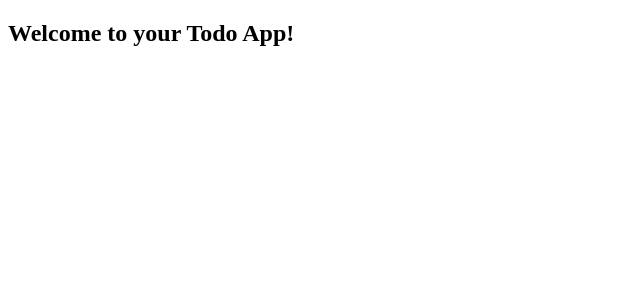
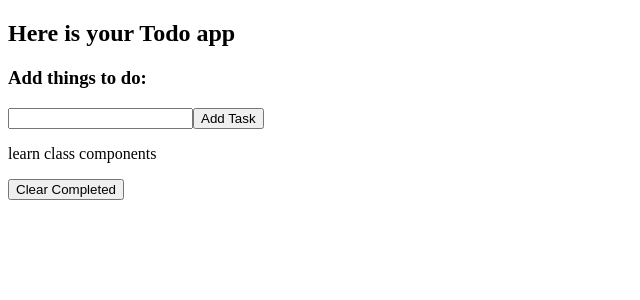
Before and after one commit to bloominstituteoftechnology/web-module-project-class-components, a React (Create React App) app: page / in a window 1280 px wide. Shown: the top 300 px of the page, without its empty margins (0-640 px from the left). Built offline with nearby package versions, Linux system fonts and the light colour scheme; the HTML template or start-up script is replaced by a standard one.

Commit message:
finished sorry

```diff
--- a/src/App.js
+++ b/src/App.js
@@ -1,5 +1,15 @@
 import React from 'react';
+import Todo from "./components/Todo";
+import TodoForm from "./components/TodoForm";
+import TodoList from "./components/TodoList";
 
+const todo = [
+  {
+    task: "learn class components",
+    id: 123,
+    completed: false,
+  }
+];
 class App extends React.Component {
   // you will need a place to store your state in this component.
   // design `App` to be the parent component of your application.
@@ -11,6 +21,62 @@ class App extends React.Component {
       </div>
     );
   }
+
+  constructor() {
+    super();
+    this.state = { todo: todo };
+  }
+
+  //class update on the states:
+
+  addTask = (newTaskName) => {
+    this.setState({
+      todo: [
+        ...this.state.todo,
+        {
+          task: newTaskName,
+          id: Date.now(),
+          completed: false,
+        },
+      ],
+    });
+  };
+  //make the completed tasks
+  toggleCompleted = (taskId) => {
+    this.setState({
+      todo: this.state.todo.map((task) => {
+        if (task.id === taskId) {
+          return {
+            ...task,
+            completed: !task.completed,
+          };
+        }
+        return task;
+      }),
+    });
+};
+
+//getting rid of the completed task
+clearCompleted = () => {
+  this.setState({
+    todo: this.state.todo.filter((task) => !task.completed),
+  });
+};
+
+render() {
+  return(
+    <div className="App">
+      <h2>Here is your Todo app</h2>
+
+      <TodoForm addTask={this.addTask} />
+      <TodoList
+              todo={this.state.todo}
+              toggleCompleted={this.toggleCompleted}
+              clearCompleted={this.clearCompleted}
+              />
+    </div>
+  );
+}
 }
 
 export default App;
--- a/src/components/Todo.js
+++ b/src/components/Todo.js
@@ -0,0 +1,17 @@
+import React from "react";
+
+const Todo = (props) => {
+    const handleClick = (e) => {
+        e.preventDefault();
+        props.toggleCompleted(props.task.id);
+    };
+
+    return (
+        <div onClick={handleClick}>
+            {" "}
+            <p>{props.task.task}</p>
+        </div>
+    );
+};
+
+export default Todo;
--- a/src/components/TodoForm.js
+++ b/src/components/TodoForm.js
@@ -0,0 +1,39 @@
+import React from "react";
+
+class TodoForm extends React.Component {
+    constructor() {
+        super();
+        this.state ={
+            newTaskName: "",
+        };
+    }
+
+    handleChanges = (e) => {
+        this.setState({
+            newTaskName: e.target.value,
+        });
+    };
+
+    handleSubmit = (e) => {
+        e.preventDefault();
+        this.props.addTask(this.state.newTaskName);
+    };
+
+    render() {
+        return (
+            <div>
+                <h3>Add things to do:</h3>
+                <form onSubmit = {this.handleSubmit}>
+                    <input
+                            type="text"
+                            onChange={this.handleChanges}
+                            value={this.state.newTaskName}
+                            />
+                            <button>Add Task</button>
+                </form>
+            </div>
+        );
+    }
+}
+
+export default TodoForm;
--- a/src/components/TodoList.js
+++ b/src/components/TodoList.js
@@ -1,2 +1,21 @@
 // your components will all go in this `component` directory.
 // feel free to change this component.js into TodoList.js
+import React from "react";
+import Todo from "./Todo";
+
+const TodoList = (props) => {
+    return (
+        <div>
+                {props.todo.map((task) => (
+                    <Todo
+                            key={task.id}
+                            toggleCompleted={props.toggleCompleted}
+                            task={task}
+                            />
+                ))}
+                <button onClick={() => props.clearCompleted()} > Clear Completed </button>
+        </div>
+    );
+};
+
+export default TodoList;
```
